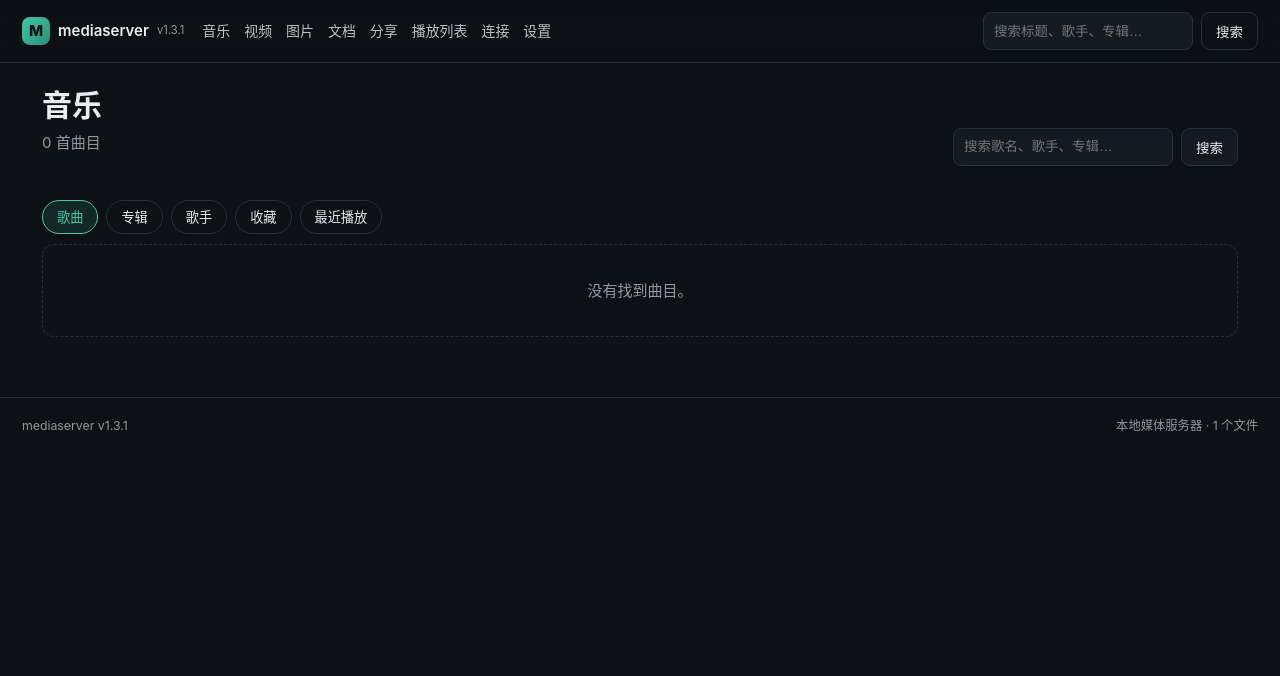
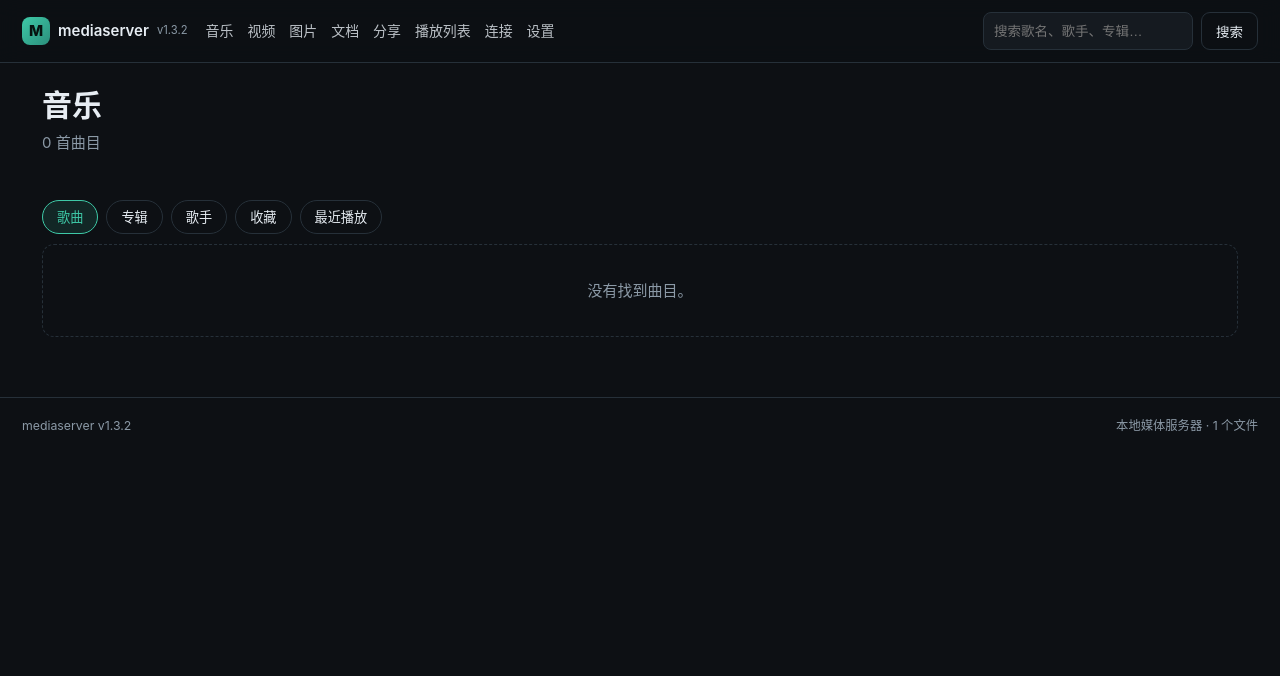
Before and after one commit to zhipengge/MediaServer, a Flask app: page /music in a window 1280 px wide. Shown: the top 676 px of the page. Run offline with Flask 3, Linux system fonts and the light colour scheme; tables that the repository leaves empty hold one stand-in row (values such as "Sample post"); parts of the project's set-up code (start-up, migrations or seed data) failed here and were passed over; some libraries are stand-ins or nearby versions.

Commit message:
fix(music): single context-aware search box; bump 1.3.2
The music page had its own search form in addition to the global top bar
search. Remove the duplicate and route the top bar search to /music when
the current page is the music hub, with a music-specific placeholder.

```diff
--- a/mediaserver/config.py
+++ b/mediaserver/config.py
@@ -65,7 +65,7 @@ class Config:
     doc_root: Path
     host: str = "0.0.0.0"
     port: int = 8080
-    version: str = "1.3.1"
+    version: str = "1.3.2"
     server_name: str = "mediaserver"
     auth_mode: str = "off"          # off | token
     auth_token: str = ""
@@ -183,7 +183,7 @@ class Config:
             doc_root=doc_root,
             host=host if host is not None else (_env("MEDIA_HOST", "HOST", default="0.0.0.0") or "0.0.0.0"),
             port=port if port is not None else _as_int(_env("MEDIA_PORT", "PORT"), 8080, lo=1, hi=65535),
-            version="1.3.1",
+            version="1.3.2",
             server_name=_env("MEDIA_SERVER_NAME", default="mediaserver") or "mediaserver",
             auth_mode=auth_mode,
             auth_token=token,
--- a/mediaserver/static/css/app.css
+++ b/mediaserver/static/css/app.css
@@ -371,8 +371,6 @@ audio { width: 100%; margin-top: 14px; }
 /* ── music hub ───────────────────────────────────────────── */
 .music-head { display: flex; justify-content: space-between; align-items: flex-end; gap: 20px; flex-wrap: wrap; }
 .music-head h1 { font-size: 2rem; margin-bottom: .2em; }
-.music-search { display: flex; gap: 8px; }
-.music-search input { min-width: 220px; }
 .music-tabs { margin: 18px 0 10px; }
 .music-filter { font-size: .88rem; margin: 4px 0 14px; }
 .music-toolbar { display: flex; align-items: center; gap: 14px; margin: 12px 0 14px; }
@@ -451,6 +449,5 @@ body { padding-bottom: 92px; }
   .pb-timeline { order: 4; flex-basis: 100%; }
   .pb-extra #pb-vol { display: none; }
   .music-head { align-items: flex-start; }
-  .music-search input { min-width: 140px; }
   .track-table .col-album, .track-table th:nth-child(4) { display: none; }
 }
--- a/mediaserver/templates/base.html
+++ b/mediaserver/templates/base.html
@@ -25,8 +25,12 @@
     <a href="{{ url_for('web.connect') }}">连接</a>
     <a href="{{ url_for('web.settings_page') }}">设置</a>
   </nav>
-  <form class="search" action="{{ url_for('web.library_page') }}" method="get" role="search">
-    <input type="search" name="q" value="{{ q|default('') }}" placeholder="搜索标题、歌手、专辑…" aria-label="搜索">
+  <form class="search"
+        action="{% if request.endpoint == 'web.music_page' %}{{ url_for('web.music_page') }}{% else %}{{ url_for('web.library_page') }}{% endif %}"
+        method="get" role="search">
+    <input type="search" name="q" value="{{ q|default('') }}"
+           placeholder="{% if request.endpoint == 'web.music_page' %}搜索歌名、歌手、专辑…{% else %}搜索标题、歌手、专辑…{% endif %}"
+           aria-label="搜索">
     <button type="submit" class="btn btn-ghost">搜索</button>
   </form>
   {% if server.auth %}
--- a/mediaserver/templates/music.html
+++ b/mediaserver/templates/music.html
@@ -10,13 +10,6 @@
       {% else %}{{ counts.audio or 0 }} 首曲目{% endif %}
     </p>
   </div>
-  <form class="music-search" action="{{ url_for('web.music_page') }}" method="get">
-    <input type="hidden" name="tab" value="{{ tab }}">
-    {% if album %}<input type="hidden" name="album" value="{{ album }}">{% endif %}
-    {% if artist %}<input type="hidden" name="artist" value="{{ artist }}">{% endif %}
-    <input type="search" name="q" value="{{ q }}" placeholder="搜索歌名、歌手、专辑…" aria-label="搜索音乐">
-    <button class="btn" type="submit">搜索</button>
-  </form>
 </section>
 
 <nav class="tabs music-tabs">
```
Also changed, not shown: tests/test_music.py (+7 -0 lines), CHANGELOG.md.
